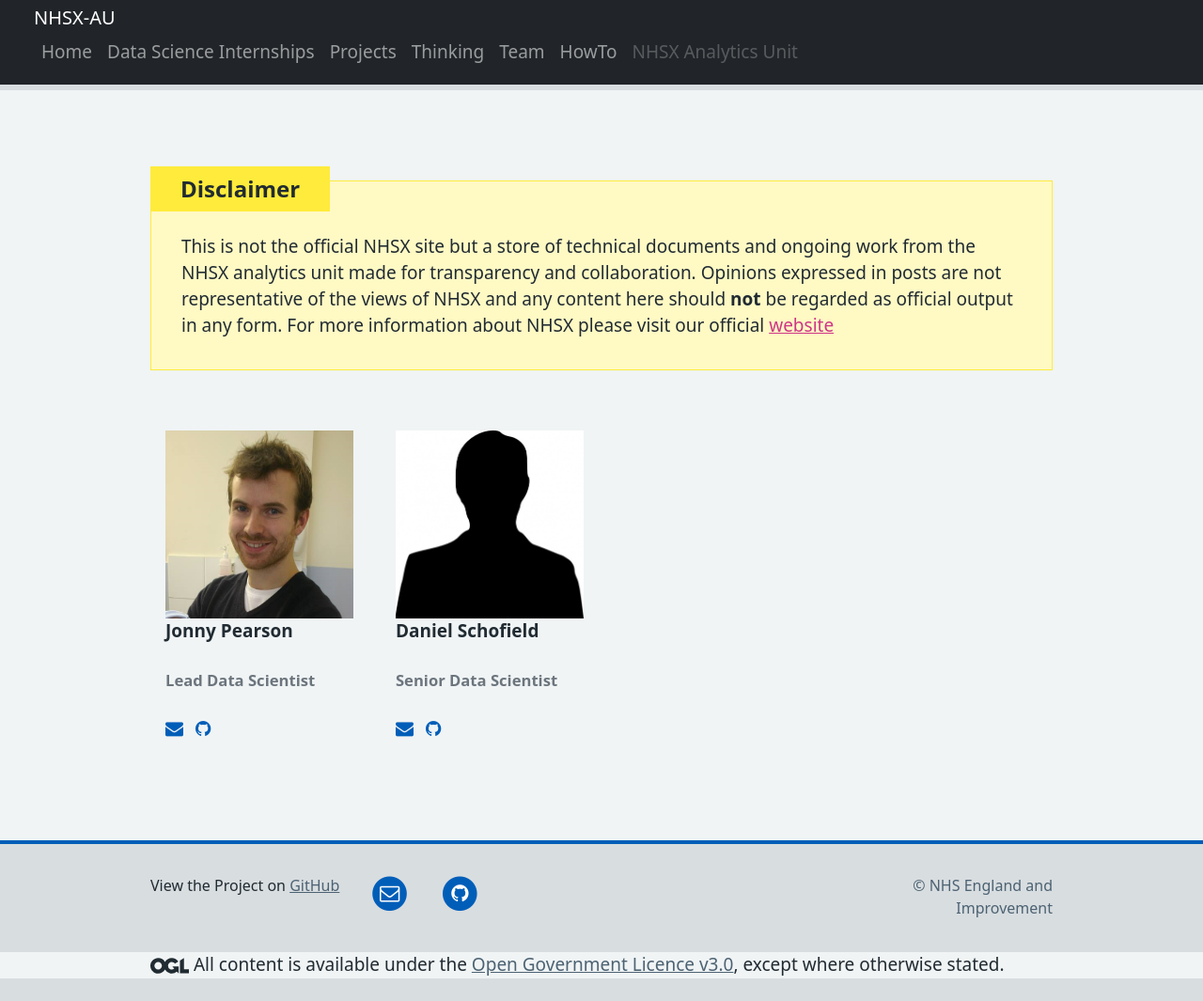
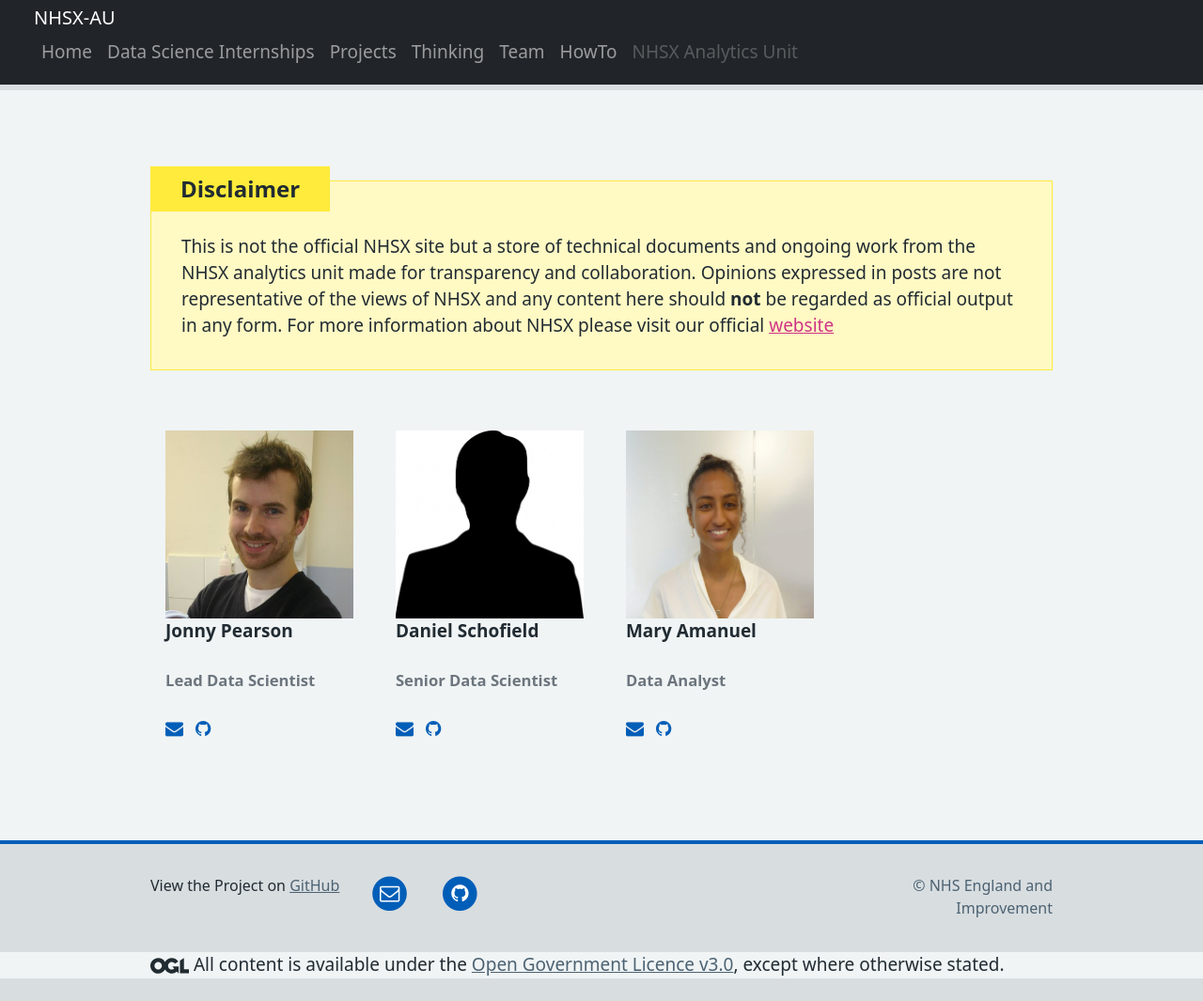
Before and after one commit to nhsx/AnalyticsUnit, a Jekyll site: the page built from team.md, in a window 1280 px wide and 1065 px high. Shown: the whole window at 94% size. Built offline with Jekyll 4.4.1, drawn with Linux system fonts in a browser that asks for light colours.

Commit message:
Mary Amanuel Profile added
- added photo
- added details

```diff
--- a/_data/team.yml
+++ b/_data/team.yml
@@ -9,3 +9,9 @@
   image: assets/Anon.jpg # Can be external link
   email: daniel.schofield@nhsx.nhs.uk
   github: danjscho
+
+- name: Mary Amanuel
+  role: Data Analyst
+  image: assets/Mary.Amanuel.jpg # Can be external link
+  email: mary.amanuel@nhsx.nhs.uk
+  github: maryamanuelnhsx
```
Also changed, not shown: assets/Mary.Amanuel.jpg (added), 1 other file.
